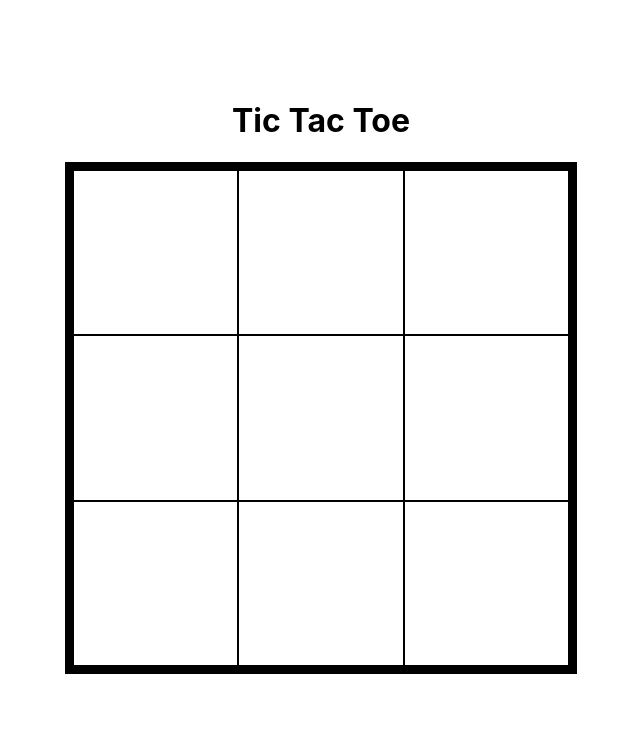
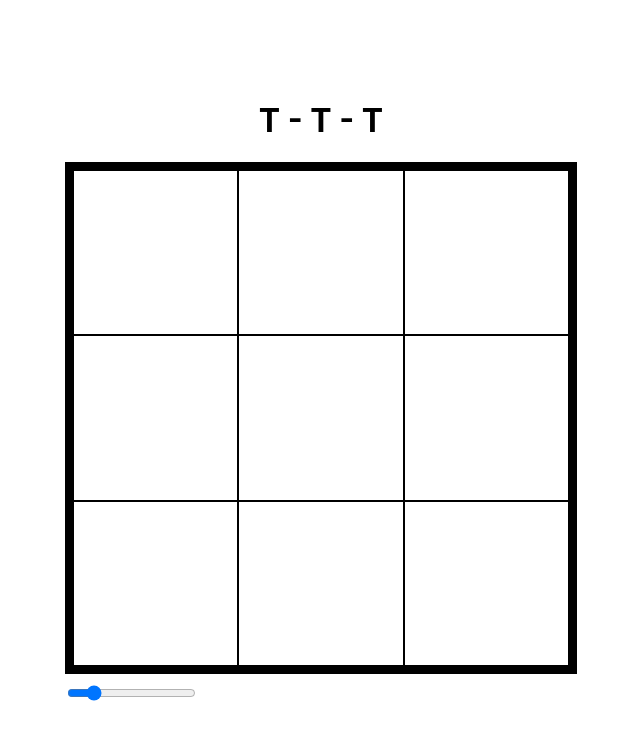
Before and after one commit to mikemfleming/tic-tac-toe, a Next.js app: page / in a window 1280 px wide. Shown: the top 740 px of the page, without its empty margins (319-959 px from the left). Built offline with nearby package versions, Linux system fonts and the light colour scheme.

Commit message:
feat(mvp): mvp complete + grid resize

```diff
--- a/pages/index.js
+++ b/pages/index.js
@@ -2,6 +2,13 @@ import Head from 'next/head'
 import { useReducer, useEffect, useRef, useMemo } from 'react'
 
 import styles from '../styles/Home.module.css'
+
+// TODO:
+//  X handle draws
+//  X handle game end to reset
+//  X handle grid size change
+//  * add svgs for squares
+//  * add ai
 
 const initialState = {
   grid: [
@@ -12,9 +19,10 @@ const initialState = {
   currentUser: 'X',
   // remove movesMade in favor of currentUser
   movesMade: 0,
-  ai: false,
   gridSize: 3,
-  winner: null
+  winner: null,
+  maxSize: 13,
+  minSize: 1
 }
 
 function checkForWinner(state, [userI, userJ]) {
@@ -23,15 +31,16 @@ function checkForWinner(state, [userI, userJ]) {
     checkUpLeftAndDownRight() ||
     checkUpRightAndDownLeft()
 
+    // TODO something sucks here
   function checkUpAndDown() {
     let winner = true;
 
     state.grid.forEach(row => {
-      if (row[userI] !== state.currentUser) {
+      if (row[userJ] !== state.currentUser) {
         winner = false
       }
     })
-
+    console.log('should be a winner')
     return winner
   }
 
@@ -71,9 +80,32 @@ function checkForWinner(state, [userI, userJ]) {
   }
 }
 
+const USER_MOVE = 'user_move'
+const RESET_GRID = 'reset_grid'
+const RESIZE_GRID = 'resize_grid'
+
 function reducer(state, action) {
   switch (action.type) {
-    case 'move':
+    case RESIZE_GRID:
+      const { newSize } = action.payload
+
+      return {
+        ...state,
+        gridSize: newSize,
+        grid: new Array(newSize).fill(
+          new Array(newSize).fill('')
+        )
+      }
+    case RESET_GRID:
+      return {
+        ...state,
+        movesMade: 0,
+        winner: null,
+        grid: new Array(state.gridSize).fill(
+          new Array(state.gridSize).fill('')
+        )
+      }
+    case USER_MOVE:
       const {
         currentUser,
         coordinates: [userI, userJ]
@@ -90,8 +122,19 @@ function reducer(state, action) {
         }))
       }
 
+      const won = checkForWinner(newState, [userI, userJ])
+
+      // handle draws
+      if (newState.movesMade === newState.grid[0].length * newState.grid[0].length && !won) {
+        console.log('draw!')
+        return {
+          ...newState,
+          winner: state.currentUser
+        }
+      }
+
       if (checkForWinner(newState, [userI, userJ])) {
-        alert('winner!')
+        console.log('winner!')
         return {
           ...newState,
           winner: state.currentUser
@@ -100,7 +143,7 @@ function reducer(state, action) {
 
       return newState
     default:
-      throw new Error()
+      throw new Error('Action not supported.')
   }
 }
 
@@ -116,14 +159,14 @@ export default function Home() {
 
       <main className={styles.main}>
         <h1 className={styles.title}>
-          Tic Tac Toe
+          T - T - T
         </h1>
 
         <div className={styles.grid}>
           {state.grid.map((row, i) => (
             <div className={styles.row} key={i}>{row.map((cellValue, j) => {
               const onClick = () => dispatch({
-                type: 'move',
+                type: USER_MOVE,
                 payload: {
                   coordinates: [i, j],
                   currentUser: state.movesMade % 2 === 0 ? 'X' : '0'
@@ -139,6 +182,23 @@ export default function Home() {
               </div>)
             })}</div>
           ))}
+        </div>
+
+        <div className={styles.settings}>
+            <input
+              type="range"
+              disabled={state.movesMade > 0}
+              onChange={({ target: { value } }) => dispatch({
+                type: RESIZE_GRID,
+                payload: { newSize: parseInt(value) }
+              })}
+              value={state.gridSize}
+              min={state.minSize}
+              max={state.maxSize}
+            />
+            {state.winner && (
+              <div className={styles.reset} onClick={() => dispatch({ type: RESET_GRID })}>Reset?</div>
+            )}
         </div>
       </main>
     </div>
--- a/styles/Home.module.css
+++ b/styles/Home.module.css
@@ -12,6 +12,7 @@
 }
 
 .grid {
+  margin-bottom: .6rem;
   border: .5rem solid black;
   height: 40vw;
   width: 40vw;
@@ -37,3 +38,14 @@
     flex-direction: column;
   }
 }
+
+.settings {
+  width: 40vw;
+}
+
+.reset {
+  display: inline-block;
+  border: .2rem solid black;
+  padding: .2rem;
+  text-transform: uppercase;
+}
```
